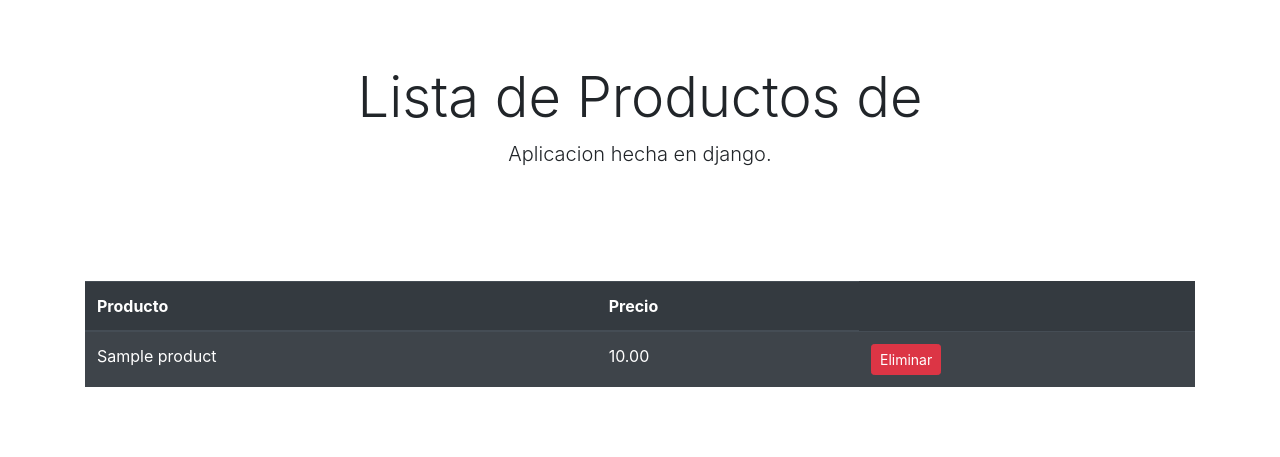
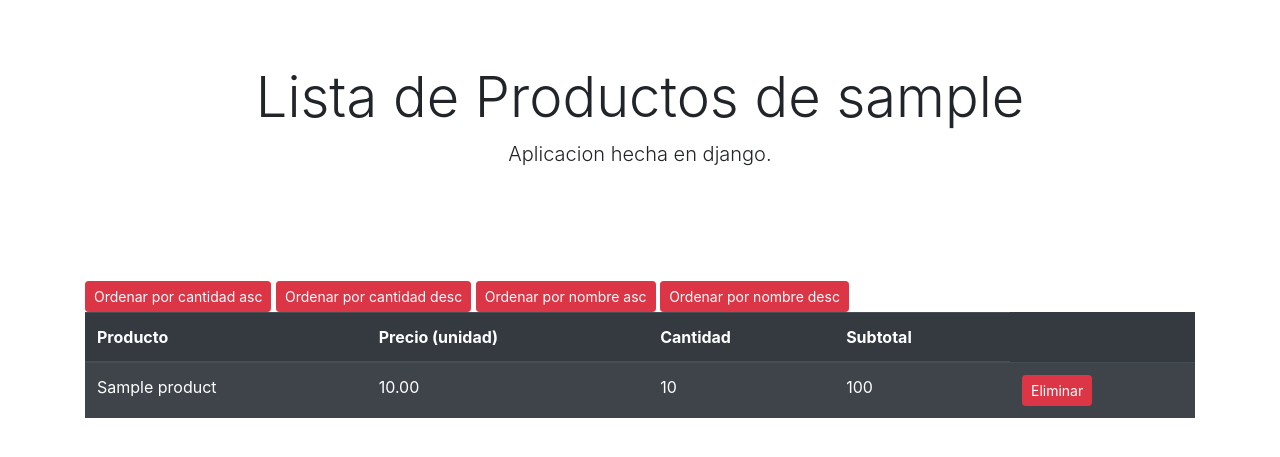
Before and after one commit to gaston38kpo/Tzuzulcode-TiendaMessirvEcommerce, a Django app: page /cart/ in a window 1280 px wide. Shown: the part 56-513 px from the top of the page. Run offline with Django 3.2, Linux system fonts and the light colour scheme; a user stored in the database is signed in; tables that the repository leaves empty hold one stand-in row (values such as "Sample post").

Commit message:
filters added cart details fixed and button delete changed

```diff
--- a/cart/models.py
+++ b/cart/models.py
@@ -10,7 +10,7 @@ class DiscountCode(models.Model):
     discount = models.PositiveIntegerField()
 
     def __str__(self):
-        return f"{self.code} {self.discount}"
+        return f"code: {self.code} discount: {self.discount}"
 
 class Cart(models.Model):
     """ Model to represent shopping cart """
@@ -19,7 +19,7 @@ class Cart(models.Model):
     products = models.ManyToManyField(Product, through='CartProduct')
 
     def __str__(self):
-       return f"{self.id} {self.user.username}"
+       return f"id:{self.id} username: {self.user.username}"
 
 
 class CartProduct(models.Model):
@@ -28,4 +28,4 @@ class CartProduct(models.Model):
     quantity = models.PositiveIntegerField()
 
     def __str__(self):
-        return f"{self.id} ${self.product_fk.price} ({self.quantity})"
+        return f"id: {self.id} price: ${self.product_fk.price} quantity: ({self.quantity})"
--- a/cart/views.py
+++ b/cart/views.py
@@ -1,21 +1,31 @@
 from django.shortcuts import render, redirect
-from cart.models import Cart
-from products.models import Product
+from cart.models import Cart, CartProduct
 
 # Create your views here.
 def cart_view(request):
     cart = Cart.objects.filter(user=request.user).get()
-    return render(request, 'cart.html', context={'cart': cart.products.all()})
+    cart_products = CartProduct.objects.filter(cart_fk=cart.id).all()
+
+    return render(request, 'cart.html', context={'cart': cart, 'cart_products': cart_products})
 
 
-def delete_product_to_cart(request, product_id):
-    prod = Product.objects.filter(id=product_id).get()
-    cart = Cart.objects.filter(user=request.user).get()
-    cart.products.remove(prod)
+def delete_product_from_cart(request, cart_product_id):
+    cart_product = CartProduct.objects.filter(id= cart_product_id)
+    cart_product.delete()
 
     return redirect('cart')
 
-def order_products_by_price(request):
+def sort_cart_products(request, sort):
     cart = Cart.objects.filter(user=request.user).get()
-    cart.products.order_by('price')
-    return redirect('cart')
+    cart_products = CartProduct.objects.filter(cart_fk=cart.id).all()
+
+    if sort == 'quantity_asc':
+        cart_products = cart_products.order_by('quantity')
+    elif sort == 'quantity_desc':
+        cart_products = cart_products.order_by('-quantity')
+    elif sort == 'name_asc':
+        cart_products = cart_products.order_by('product_fk__name')
+    elif sort == 'name_desc':
+        cart_products = cart_products.order_by('-product_fk__name')
+
+    return render(request, 'cart.html', context={'cart': cart, 'cart_products': cart_products})
--- a/templates/cart.html
+++ b/templates/cart.html
@@ -29,32 +29,46 @@
 
 <div class="jumbotron jumbotron-fluid bg-white">
     <div class="container text-center">
-        <h1 class="display-4">Lista de Productos de </h1>
+        <h1 class="display-4">Lista de Productos de {{ cart.user }} </h1>
         <p class="lead">Aplicacion hecha en django.</p>
     </div>
 </div>
 
 <div class="container center">
+
+<a class="btn btn-danger btn-sm" href="{% url 'sort_cart_products' 'quantity_asc' %}">Ordenar por cantidad asc</a>
+<a class="btn btn-danger btn-sm" href="{% url 'sort_cart_products' 'quantity_desc' %}">Ordenar por cantidad desc</a>
+<a class="btn btn-danger btn-sm" href="{% url 'sort_cart_products' 'name_asc' %}">Ordenar por nombre asc</a>
+<a class="btn btn-danger btn-sm" href="{% url 'sort_cart_products' 'name_desc' %}">Ordenar por nombre desc</a>
+
     <table class="table table-striped table-dark">
         <thead>
             <tr>
                 <th scope="col">Producto</th>
-                <th scope="col">Precio</th>
+                <th scope="col">Precio (unidad)</th>
+                <th scope="col">Cantidad</th>
+                <th scope="col">Subtotal</th>
             </tr>
         </thead>
         <tbody>
-            {% for product_cart in cart %}
+            {% for product_cart in cart_products %}
             <tr>
-                <td>{{ product_cart.name }}</td>
-                <td scope="row">{{ product_cart.price }}</td>
+                <td scope="row">{{ product_cart.product_fk.name }}</td>
+                <td scope="row">{{ product_cart.product_fk.price }}</td>
+                <td scope="row">{{ product_cart.quantity }}</td>
+                <!-- esto multiplica el precio por la cantidad -->
+                <td scope="row">{% widthratio product_cart.quantity 1 product_cart.product_fk.price %}</td>
+
                 <td>
-                    <a class="btn btn-danger btn-sm" href="{% url 'delete_product_to_cart' product_cart.id %}">Eliminar</a>
+                    <a class="btn btn-danger btn-sm" href="{% url 'delete_product_from_cart' product_cart.id %}">Eliminar</a>
                 </td>
             </tr>
             {% endfor %}
         </tbody>
     </table>
 </div>
+
+
 
 
 <script src="https://code.jquery.com/jquery-3.5.1.slim.min.js"
--- a/tienda_messirve_commerce/urls.py
+++ b/tienda_messirve_commerce/urls.py
@@ -22,7 +22,8 @@ from usuarios.views import login_view
 from usuarios.views import logout_view
 from usuarios.views import register_view
 from cart.views import cart_view
-from cart.views import delete_product_to_cart
+from cart.views import delete_product_from_cart
+from cart.views import sort_cart_products
 
 urlpatterns = [
     path('admin/', admin.site.urls),
@@ -35,6 +36,7 @@ urlpatterns = [
     path('register/', register_view, name='register'),
 
     path('cart/', cart_view, name='cart'),
-    path('cart/del/<int:product_id>/', delete_product_to_cart, name='delete_product_to_cart'),
+    path('cart/del/<int:cart_product_id>/', delete_product_from_cart, name='delete_product_from_cart'),
+    path('cart/sort/<str:sort>/', sort_cart_products, name='sort_cart_products'),
 
 ] + static(settings.STATIC_URL)
```
